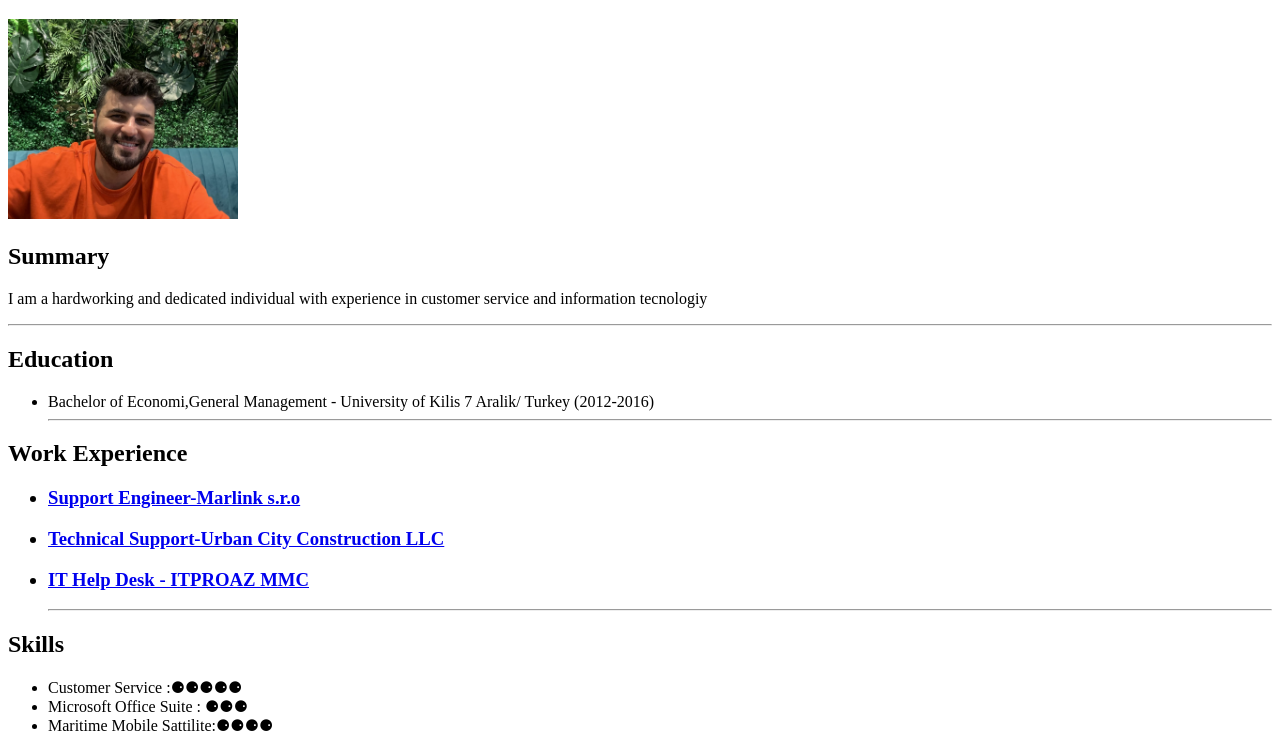
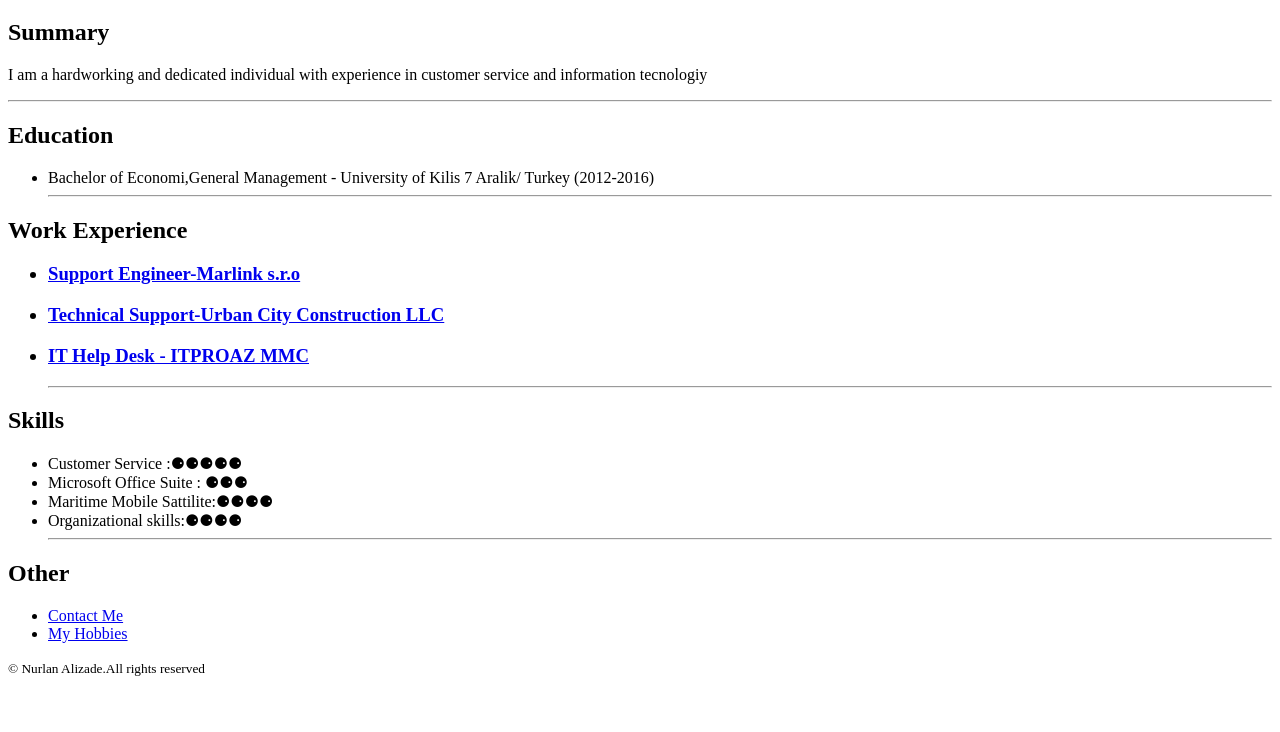
Before and after one commit to Nunu-Daniel/CV-Nurlan, a plain HTML site: page index.html in a window 1280 px wide. Shown: the part 61-793 px from the top of the page. Drawn offline with Linux system fonts and the light colour scheme.

Commit message:
Update index.html

```diff
--- a/index.html
+++ b/index.html
@@ -6,7 +6,6 @@
     <title>My Resume</title>
 </head>
 <h1>Nurlan Alizade</h1>
-<a href="./about daniel.html"><img src="./image.jpg" height="200"/></a>
 <h2>Summary</h2>
 <p>I am a hardworking and dedicated individual with experience in customer service and information tecnologiy</p>
 <hr/>
```
